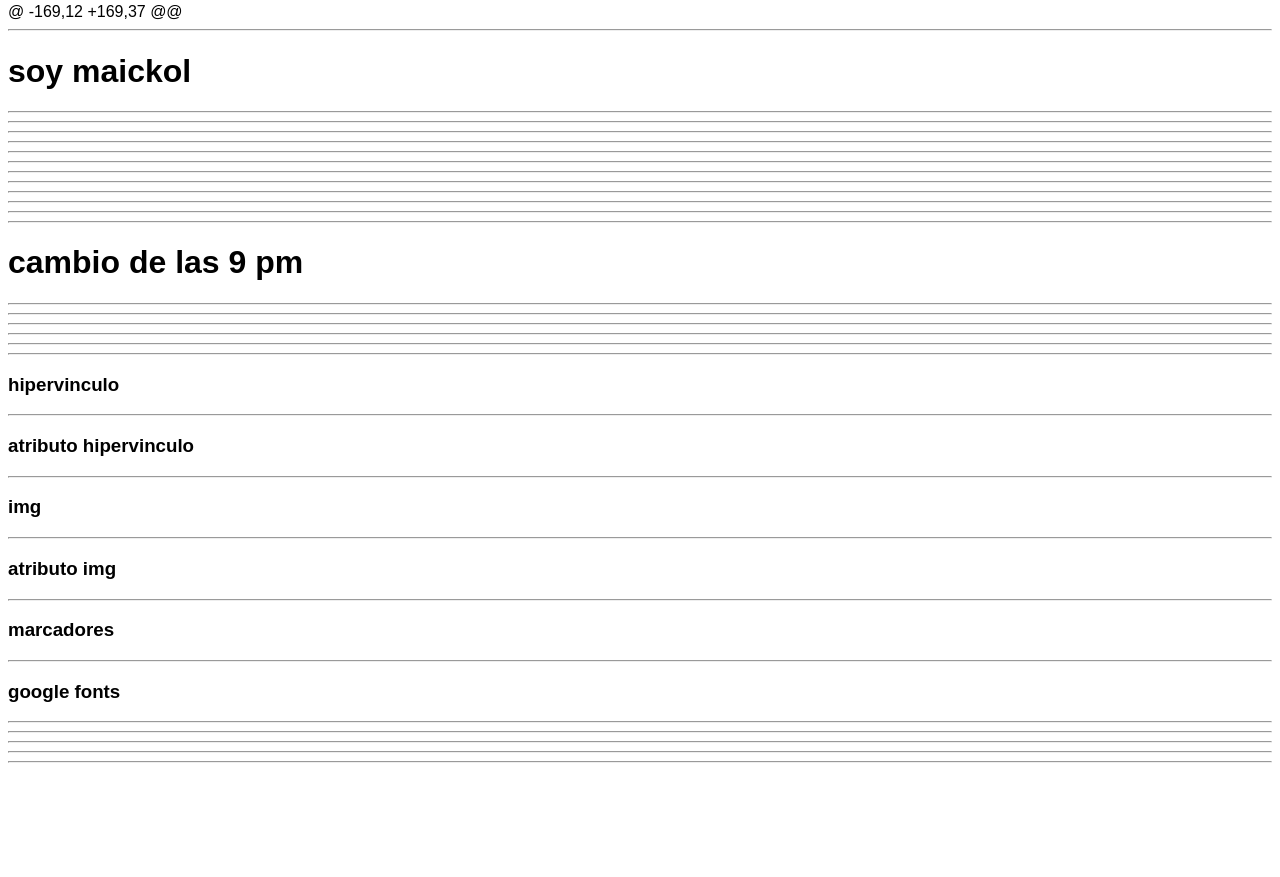
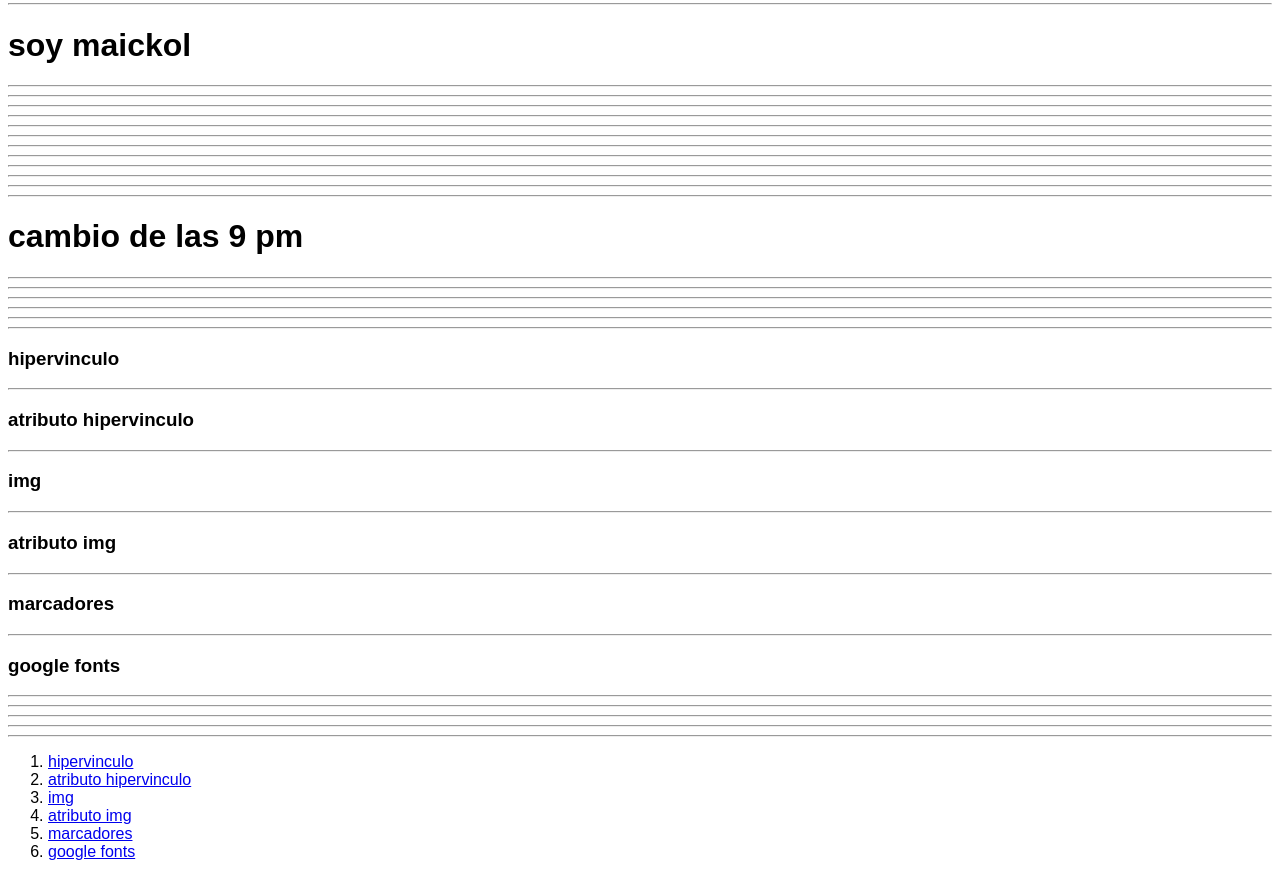
Before and after one commit to maickolporras/proyecto-clase-, a plain HTML site: page 27 feb.html in a window 1280 px wide. Shown: the part 1292-2169 px from the top of the page. Before the commit the page ends 2063 px from the top, so only its background shows below. Drawn offline with Linux system fonts and the light colour scheme; a web font is replaced by a local one.

Commit message:
se modifico maickol

```diff
--- a/27 feb.html
+++ b/27 feb.html
@@ -65,7 +65,6 @@
     <div>
         <ol>
             <li>
-@ -120,7 +120,7 @@
             </li>
         </ol>
     </div>
@@ -74,7 +73,6 @@
 <div>
         <hr>
         <div id="1">
-@ -169,12 +169,37 @@
             <hr>
 </div>
          <h1>soy maickol</h1>
@@ -107,11 +105,44 @@
             <h3>marcadores</h3>
     </div>
         <hr>
-    <div id="5">
+    <div id="6">
             <h3>google fonts</h3>
     </div>
         <hr><hr><hr><hr><hr>
-
+</div>
+<div>
+    <ol>
+        <li>
+            <a href="#1">
+                hipervinculo
+            </a>
+        </li>
+        <li>
+            <a href="#2">
+                atributo hipervinculo
+            </a>
+        </li>
+        <li>
+           <a href="#3">
+                img
+           </a>
+        </li>
+        <li>
+           <a href="#4">
+                atributo img
+           </a>
+        </li>
+        <li>
+           <a href="#5">
+                marcadores
+           </a>
+        </li>
+        <li>
+            <a href="#6">
+                google fonts
+            </a>
+        </li>
+    </ol>
 </div>
 </body>
 </html>
```
